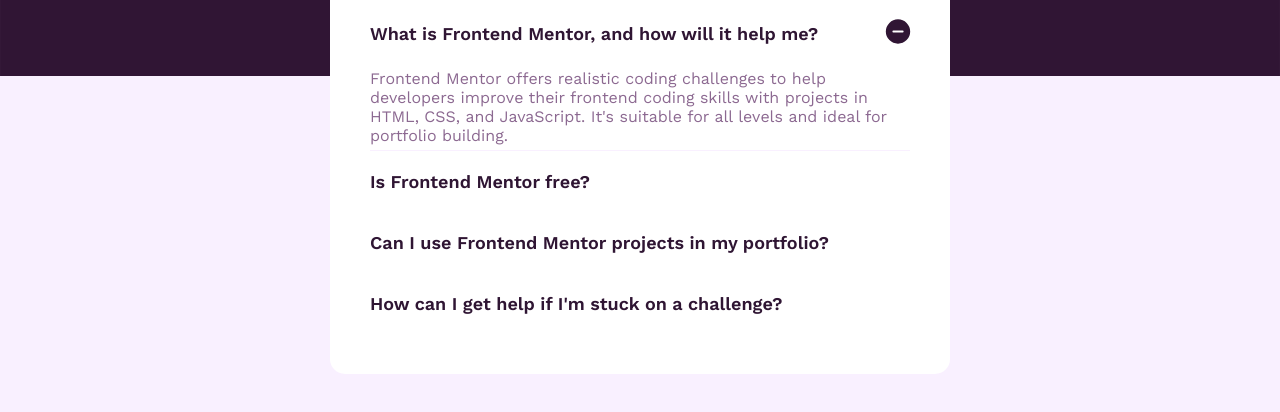
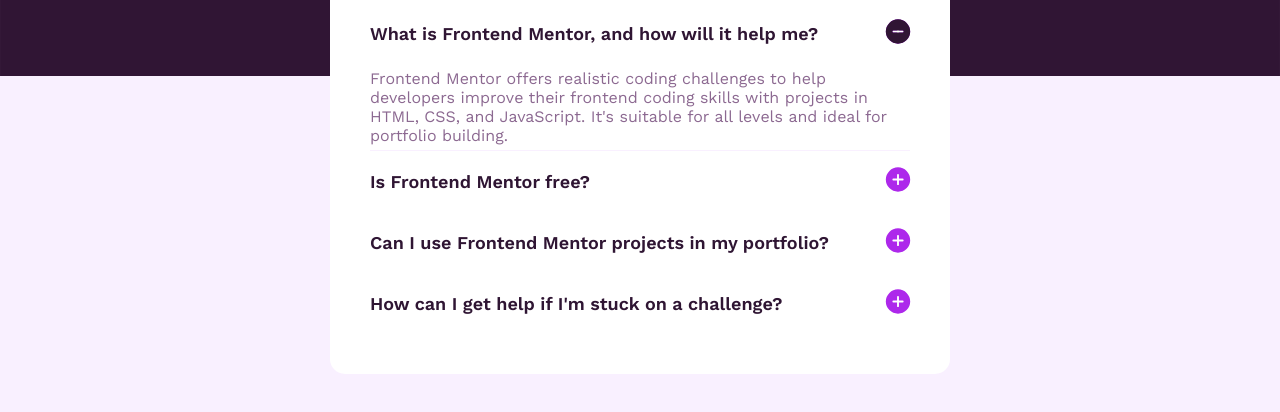
Before and after one commit to Inf3rn00/faq-accordion-main, a plain HTML site: page index.html in a window 1280 px wide. Shown: the part 208-620 px from the top of the page. Drawn offline with nearby package versions, Linux system fonts and the light colour scheme; the site is published under a folder, as on GitHub Pages, so addresses that start at the root find nothing.

Commit message:
Image correction

```diff
--- a/index.html
+++ b/index.html
@@ -42,7 +42,7 @@
           <div class="question-one">
             <p class="q-one" id="question">
               What is Frontend Mentor, and how will it help me?
-              <img src="/assets/images/icon-plus.svg" alt="" class="plus" />
+              <img src="./assets/images/icon-plus.svg" alt="" class="plus" />
               <img src="./assets/images/icon-minus.svg" alt="" class="minus" />
             </p>
           </div>
@@ -59,7 +59,7 @@
           <div class="question-two">
             <p class="q-two" id="question">
               Is Frontend Mentor free?
-              <img src="/assets/images/icon-plus.svg" alt="" class="plus2" />
+              <img src="./assets/images/icon-plus.svg" alt="" class="plus2" />
               <img src="./assets/images/icon-minus.svg" alt="" class="minus2" />
             </p>
           </div>
@@ -74,13 +74,14 @@
           <div class="question-three">
             <p class="q-three" id="question">
               Can I use Frontend Mentor projects in my portfolio?
-              <img src="/assets/images/icon-plus.svg" alt="" class="plus3" />
+              <img src="./assets/images/icon-plus.svg" alt="" class="plus3" />
               <img src="./assets/images/icon-minus.svg" alt="" class="minus3" />
             </p>
           </div>
           <div class="answer-three" id="answer">
             <p class="ans-three">
-              Yes, you can use projects completed on Frontend Mentor in your portfolio. It's an excellent way to showcase your skills to
+              Yes, you can use projects completed on Frontend Mentor in your
+              portfolio. It's an excellent way to showcase your skills to
               potential employers!
             </p>
           </div>
@@ -88,7 +89,7 @@
           <div class="question-four">
             <p class="q-four" id="question">
               How can I get help if I'm stuck on a challenge?
-              <img src="/assets/images/icon-plus.svg" alt="" class="plus4" />
+              <img src="./assets/images/icon-plus.svg" alt="" class="plus4" />
               <img src="./assets/images/icon-minus.svg" alt="" class="minus4" />
             </p>
           </div>
```
Also changed, not shown: 1 other file.
